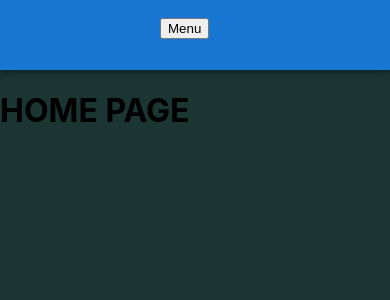
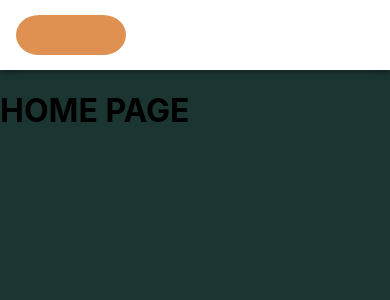
Before and after one commit to JayNode/FFG, a React (Create React App) app in the folder fabled/: page / in a window 390 px wide. Shown: the top 300 px of the page. Built offline with nearby package versions, Linux system fonts and the light colour scheme.

Commit message:
Navbar MUI changes

```diff
--- a/fabled/src/components/navbar/Navbar.css
+++ b/fabled/src/components/navbar/Navbar.css
@@ -1,3 +1,9 @@
+.MuiMenuItem-root:disabled {
+  cursor: not-allowed;
+  pointer-events: auto;
+}
+
+/* Navigation */
 .navlinks {
   display: flex;
   margin: 0;
@@ -17,12 +23,48 @@
   }
 }
 
+/* Navigation dropdown */
 .dropdown {
+  background-color: #de9151;
+  border-radius: 50% / 120%;
+  width: 110px;
+  height: 40px;
+  margin: 13px 0 0 0;
   display: none;
+
+  &:hover {
+    & .dropdown-title {
+      display: block;
+      font-size: 22px;
+      font-weight: 600;
+    }
+
+    & .dropdown-button {
+      width: 110px;
+    }
+  }
 }
 
+.dropdown-title {
+  display: none;
+  color: black;
+  padding: 0;
+  margin: 0;
+}
+
+#menu-dropdown {
+  margin: 13px 0 0 0;
+}
+
+.droplink {
+  text-decoration: none;
+  color: black;
+}
+
+
+/* Dropdown display parameters */
 @media screen and (max-width: 600px) {
-  .link {
+  .navlinks {
     display: none;
   }
 
--- a/fabled/src/components/navbar/Navbar.js
+++ b/fabled/src/components/navbar/Navbar.js
@@ -1,5 +1,8 @@
 import { useState } from 'react';
+import { Link } from "react-router-dom";
+
 import "./Navbar.css";
+
 import AppBar from '@mui/material/AppBar';
 import Container from '@mui/material/Container';
 import Box from '@mui/material/Box';
@@ -9,10 +12,8 @@ import IconButton from '@mui/material/IconButton';
 import Menu from '@mui/material/Menu';
 import MenuItem from '@mui/material/MenuItem';
 import Typography from '@mui/material/Typography';
-import { Link } from "react-router-dom";
 
 const pages = ['Home', 'Catalog', 'About', 'Donate'];
-const links = ['/home', '/catalog', '/about', '/donate'];
 
 const Navbar = () => {
 
@@ -27,8 +28,7 @@ const Navbar = () => {
   };
 
   return (
-    <AppBar sx={{height: 70, position: "static"}}>
-      <Container>
+    <AppBar sx={{height: 70, backgroundColor: 'white', position: "static"}}>
       <Toolbar>
 
         {/* Nav Links */}
@@ -44,20 +44,43 @@ const Navbar = () => {
           ))}
         </Box>
 
-
+        {/* Dropdown Links */}
         <Box className="dropdown">
-              <Tooltip title="Open Dropdown">
-                <IconButton onClick={handleOpenNavMenu} sx={{ p: 0 }}>
-                  <button>Menu</button>
-                </IconButton>
-              </Tooltip>
-              <Menu
-                sx={{ mt: '45px' }}
-                id="menu-appbar"
+          <IconButton className="dropdown-button" onClick={handleOpenNavMenu} >
+            {/* <Menu
+              id="menu-dropdown"
               anchorEl={anchorElNav}
               anchorOrigin={{
                 vertical: 'top',
+                horizontal: '',
+              }}
+              keepMounted
+              transformOrigin={{
+                vertical: 'top',
                 horizontal: 'right',
+              }}
+              open={Boolean(anchorElNav)}
+              onClose={handleCloseNavMenu}
+            >
+              {pages.map((pages) => (
+                <MenuItem key={pages} onClick={handleCloseNavMenu}>
+                  <Typography textAlign="center">
+                    <Link to={`/${pages}`} className="droplink">
+                      {pages}
+                    </Link>
+                  </Typography>
+                </MenuItem>
+              ))}
+            </Menu> */}
+            <Typography className='dropdown-title'>Menu</Typography>
+          </IconButton>
+
+          <Menu
+            id="menu-dropdown"
+            anchorEl={anchorElNav}
+            anchorOrigin={{
+              vertical: 'top',
+              horizontal: '',
             }}
             keepMounted
             transformOrigin={{
@@ -79,7 +102,6 @@ const Navbar = () => {
           </Menu>
         </Box>
       </Toolbar>
-      </Container>
     </AppBar>
   );
 }
```
Lines whose indentation alone changed are shown as unchanged.
